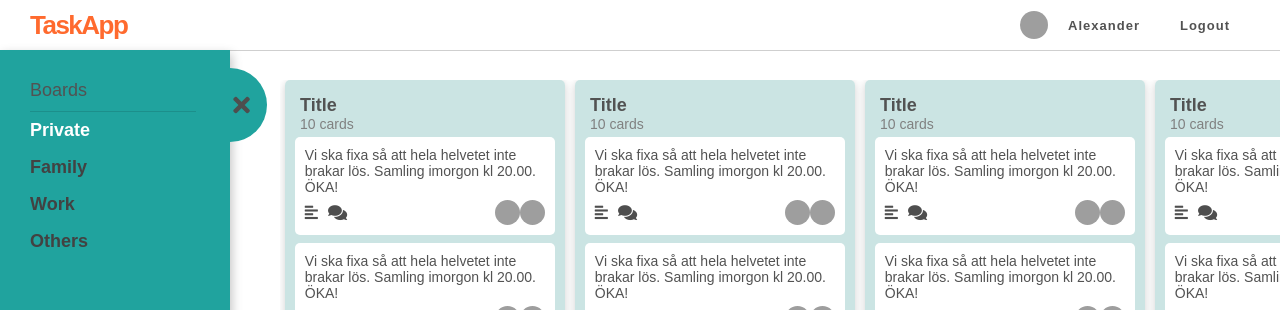
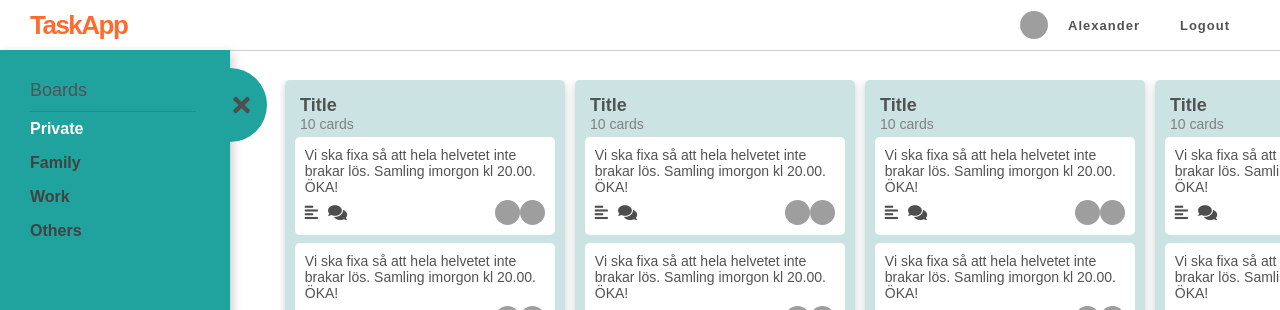
Before and after one commit to Alexloof/TaskApp, a React (Create React App) app in the folder client/: page / in a window 1280 px wide. Shown: the top 310 px of the page. Built offline with nearby package versions, Linux system fonts and the light colour scheme; sample sign-in values are in the browser's storage; grey boxes are pictures that could not be loaded.

Commit message:
small fixes

```diff
--- a/client/src/components/Button/style.js
+++ b/client/src/components/Button/style.js
@@ -11,7 +11,7 @@ export const StyledButton = styled.button`
   font-size: 15px;
   min-width: 100px;
   border-radius: 3px;
-  box-shadow: 0px 3px 0px #737373;
+  box-shadow: 0px 2px 4px #7373734f;
   cursor: pointer;
   transition: 0.3s all ease;
   &:hover,
--- a/client/src/components/Link/index.js
+++ b/client/src/components/Link/index.js
@@ -5,9 +5,13 @@ export default styled(NavLink)`
   color: #424242;
   text-decoration: none;
   font-weight: bold;
-  font-size: 18px;
+  font-size: 16px;
   padding: 8px 0px;
+  transition: 0.25s all ease;
   &.active {
     color: white;
   }
+  &:hover {
+    color: #fffdb1;
+  }
 `
```
Also changed, not shown: 1 other file (tests, documents, lock files or other folders).
